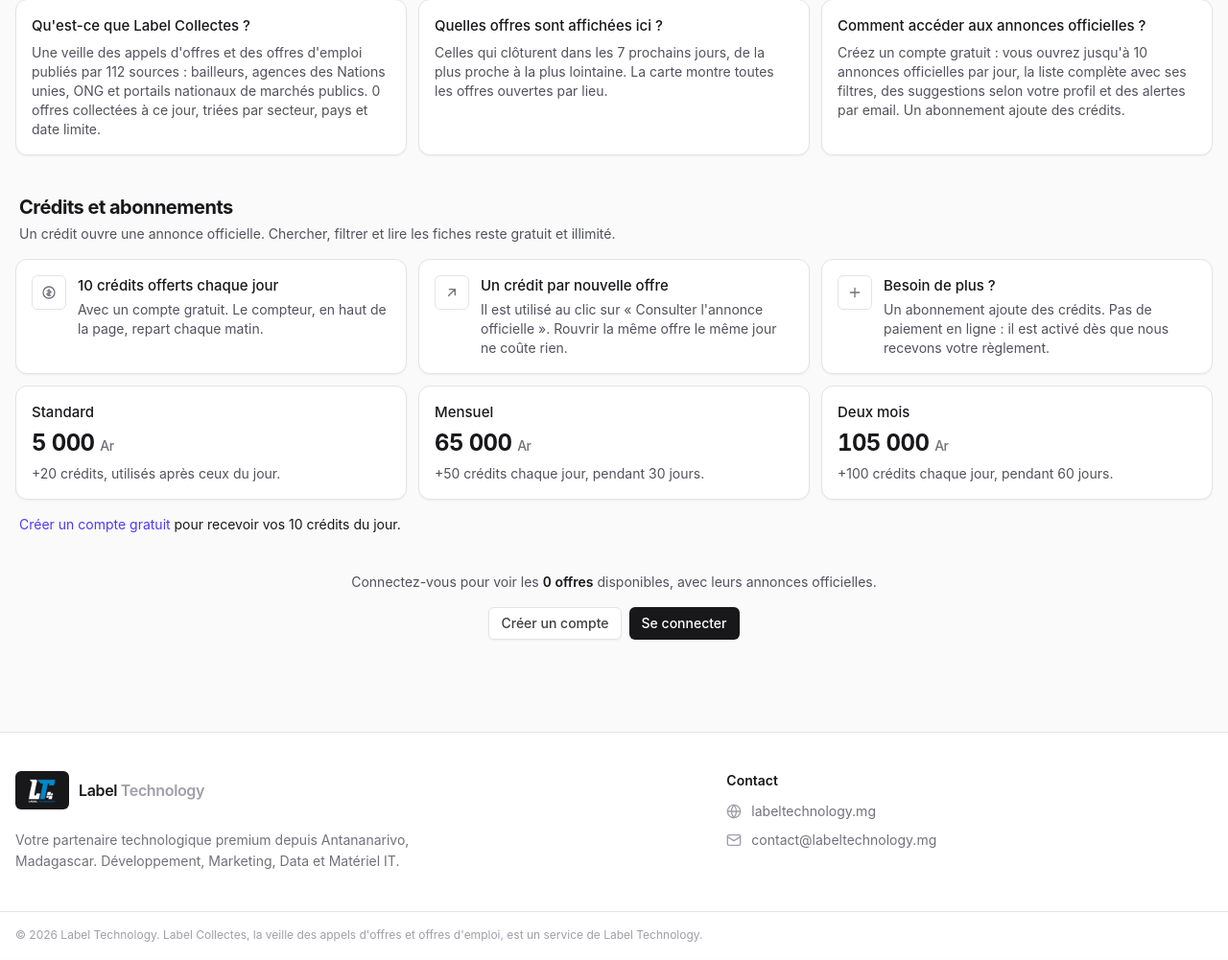
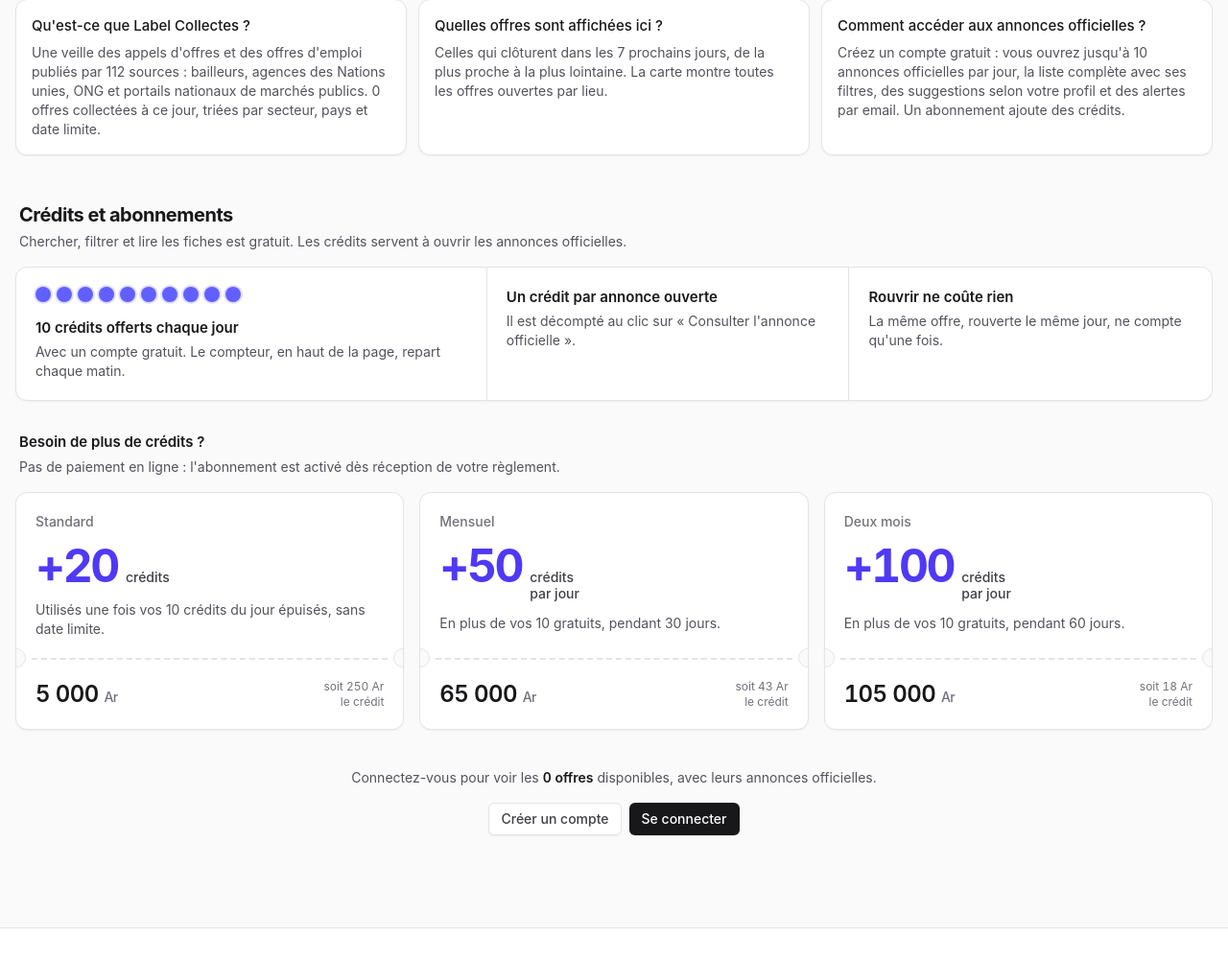
Before and after one commit to bry4ng4rrix/appels-offre, a Django app: page / in a window 1280 px wide. Shown: the part 658-1659 px from the top of the page at 96% size. Run offline with Django 5.2, Linux system fonts and the light colour scheme; data comes from the database, SQL or seed files in the repository; data that the repository does not hold is empty; parts of the project's set-up code (start-up, migrations or seed data) failed here and were passed over.

Commit message:
modifications de frontend

```diff
--- a/apps/offres/models.py
+++ b/apps/offres/models.py
@@ -680,10 +680,10 @@ class Plan(models.Model):
         return f"{self.nom} ({self.prix:,} Ar)".replace(",", " ")
 
     @property
-    def resume(self) -> str:
-        texte = (f"+{self.credits} crédits chaque jour" if self.par_jour
-                 else f"+{self.credits} crédits, utilisés après ceux du jour")
-        return texte + (f", pendant {self.duree_jours} jours." if self.duree_jours else ".")
+    def prix_credit(self) -> int:
+        """Coût d'un crédit, pour comparer les plans (Ar, arrondi)."""
+        total = self.credits * ((self.duree_jours or 1) if self.par_jour else 1)
+        return round(self.prix / total) if total else 0
 
 
 class Abonnement(models.Model):
--- a/templates/offres/_credits_explications.html
+++ b/templates/offres/_credits_explications.html
@@ -1,53 +1,37 @@
-{% load humanize %}{% comment %}Credits et plans : sous la FAQ de l'accueil et sous « Lire la carte ».
-Les plans viennent de l'admin (modele Plan) ; rien n'est ecrit en dur ici sauf le principe.{% endcomment %}
-<section class="mt-10" aria-labelledby="t-credits">
+{% comment %}Credits et plans : sous la FAQ de l'accueil et sous « Lire la carte ».
+Les plans viennent de l'admin (modele Plan) ; seul le principe est ecrit ici.{% endcomment %}
+<section class="mt-12" aria-labelledby="t-credits">
   <h2 id="t-credits" class="px-1 text-xl font-bold tracking-tight">Crédits et abonnements</h2>
-  <p class="mt-1 px-1 text-sm text-zinc-600 dark:text-zinc-400">Un crédit ouvre une annonce officielle. Chercher, filtrer et lire les fiches reste gratuit et illimité.</p>
+  <p class="mt-1 max-w-2xl px-1 text-sm text-zinc-600 dark:text-zinc-400">Chercher, filtrer et lire les fiches est gratuit. Les crédits servent à ouvrir les annonces officielles.</p>
 
-  <div class="mt-4 grid gap-3 md:grid-cols-3">
-    <div class="carte flex gap-3 p-4">
-      <span class="grid size-9 shrink-0 place-items-center rounded-md border border-zinc-200 text-zinc-500 dark:border-zinc-800 dark:text-zinc-400" aria-hidden="true">
-        <svg class="size-4" viewBox="0 0 24 24" fill="none" stroke="currentColor" stroke-width="2" stroke-linecap="round" stroke-linejoin="round"><circle cx="12" cy="12" r="9"/><path d="M12 7v10M9.5 9.5h3.75a1.75 1.75 0 0 1 0 3.5h-2.5a1.75 1.75 0 0 0 0 3.5H14.5"/></svg>
-      </span>
-      <div>
-        <h3 class="text-[15px] font-medium">{{ gratuits }} crédits offerts chaque jour</h3>
-        <p class="mt-1 text-sm text-zinc-600 dark:text-zinc-400">Avec un compte gratuit. Le compteur, en haut de la page, repart chaque matin.</p>
+  <div class="carte mt-4 grid divide-y divide-zinc-200 md:grid-cols-[1.3fr_1fr_1fr] md:divide-x md:divide-y-0 dark:divide-zinc-800">
+    <div class="p-5">
+      <div class="flex flex-wrap gap-1.5" aria-hidden="true">
+        {% for _ in "0123456789" %}<span class="size-4 rounded-full bg-indigo-500 ring-2 ring-indigo-500/20 dark:bg-indigo-400 dark:ring-indigo-400/20"></span>{% endfor %}
       </div>
+      <h3 class="mt-4 text-[15px] font-semibold">{{ gratuits }} crédits offerts chaque jour</h3>
+      <p class="mt-1 text-sm text-zinc-600 dark:text-zinc-400">Avec un compte gratuit. Le compteur, en haut de la page, repart chaque matin.</p>
     </div>
-    <div class="carte flex gap-3 p-4">
-      <span class="grid size-9 shrink-0 place-items-center rounded-md border border-zinc-200 text-zinc-500 dark:border-zinc-800 dark:text-zinc-400" aria-hidden="true">
-        <svg class="size-4" viewBox="0 0 24 24" fill="none" stroke="currentColor" stroke-width="2" stroke-linecap="round" stroke-linejoin="round"><path d="M7 17 17 7M8 7h9v9"/></svg>
-      </span>
-      <div>
-        <h3 class="text-[15px] font-medium">Un crédit par nouvelle offre</h3>
-        <p class="mt-1 text-sm text-zinc-600 dark:text-zinc-400">Il est utilisé au clic sur « Consulter l'annonce officielle ». Rouvrir la même offre le même jour ne coûte rien.</p>
-      </div>
+    <div class="p-5">
+      <h3 class="text-[15px] font-semibold">Un crédit par annonce ouverte</h3>
+      <p class="mt-1 text-sm text-zinc-600 dark:text-zinc-400">Il est décompté au clic sur « Consulter l'annonce officielle ».</p>
     </div>
-    <div class="carte flex gap-3 p-4">
-      <span class="grid size-9 shrink-0 place-items-center rounded-md border border-zinc-200 text-zinc-500 dark:border-zinc-800 dark:text-zinc-400" aria-hidden="true">
-        <svg class="size-4" viewBox="0 0 24 24" fill="none" stroke="currentColor" stroke-width="2" stroke-linecap="round" stroke-linejoin="round"><path d="M12 5v14M5 12h14"/></svg>
-      </span>
-      <div>
-        <h3 class="text-[15px] font-medium">Besoin de plus ?</h3>
-        <p class="mt-1 text-sm text-zinc-600 dark:text-zinc-400">Un abonnement ajoute des crédits. Pas de paiement en ligne : il est activé dès que nous recevons votre règlement.</p>
-      </div>
+    <div class="p-5">
+      <h3 class="text-[15px] font-semibold">Rouvrir ne coûte rien</h3>
+      <p class="mt-1 text-sm text-zinc-600 dark:text-zinc-400">La même offre, rouverte le même jour, ne compte qu'une fois.</p>
     </div>
   </div>
 
   {% if plans %}
-  <div class="mt-3 grid gap-3 sm:grid-cols-2 lg:grid-cols-3">
-    {% for plan in plans %}
-      <div class="carte flex flex-col p-4">
-        <h3 class="text-[15px] font-medium">{{ plan.nom }}</h3>
-        <p class="mt-1 text-2xl font-bold tracking-tight tabular-nums">{{ plan.prix|intcomma }} <span class="text-sm font-medium text-zinc-500">Ar</span></p>
-        <p class="mt-1.5 flex-1 text-sm text-zinc-600 dark:text-zinc-400">{{ plan.resume }}</p>
-      </div>
-    {% endfor %}
-  </div>
+    <h3 class="mt-8 px-1 text-[15px] font-semibold">Besoin de plus de crédits ?</h3>
+    <p class="mt-1 max-w-2xl px-1 text-sm text-zinc-600 dark:text-zinc-400">Pas de paiement en ligne : l'abonnement est activé dès réception de votre règlement.</p>
+    <div class="mt-4 grid gap-4 sm:grid-cols-2 lg:grid-cols-3">
+      {% for plan in plans %}{% include "offres/_ticket_plan.html" %}{% endfor %}
+    </div>
   {% endif %}
 
-  {% if not user.is_staff %}<p class="mt-4 px-1 text-sm">
-    {% if not user.is_authenticated %}<a class="lien" href="{% url 'account_signup' %}">Créer un compte gratuit</a> pour recevoir vos {{ gratuits }} crédits du jour.
-    {% elif not user.is_staff %}<a class="lien" href="{% url 'web-abonnement' %}">Choisir un abonnement →</a>{% endif %}
-  </p>{% endif %}
+  {# Visiteurs : la vitrine et l'en-tete proposent deja l'inscription. #}
+  {% if user.is_authenticated and not user.is_staff %}
+    <a class="btn btn-primaire mt-6 h-9" href="{% url 'web-abonnement' %}">Choisir un abonnement</a>
+  {% endif %}
 </section>
--- /dev/null
+++ b/templates/offres/_ticket_plan.html
@@ -0,0 +1,26 @@
+{% load humanize %}{% comment %}Un plan en forme de ticket : en haut ce qu'on obtient, sous la ligne
+perforee le prix et le cout d'un credit. Les encoches prennent la couleur du fond de page.
+`action` : bouton « Demander » (page Abonnement, dans un <form>).{% endcomment %}
+<div class="carte flex h-full flex-col overflow-hidden">
+  <div class="flex-1 p-5">
+    <h3 class="text-sm font-medium text-zinc-500 dark:text-zinc-400">{{ plan.nom }}</h3>
+    <p class="mt-3 flex items-baseline gap-2">
+      <span class="text-5xl font-bold leading-none tracking-tighter text-indigo-600 tabular-nums dark:text-indigo-400">+{{ plan.credits }}</span>
+      <span class="text-sm font-medium leading-tight text-zinc-700 dark:text-zinc-300">crédits{% if plan.par_jour %}<br>par jour{% endif %}</span>
+    </p>
+    <p class="mt-3 text-sm text-zinc-600 dark:text-zinc-400">
+      {% if plan.par_jour %}En plus de vos {{ gratuits }} gratuits{% if plan.duree_jours %}, pendant {{ plan.duree_jours }} jours{% endif %}.
+      {% else %}Utilisés une fois vos {{ gratuits }} crédits du jour épuisés{% if plan.duree_jours %}, pendant {{ plan.duree_jours }} jours{% else %}, sans date limite{% endif %}.{% endif %}
+    </p>
+  </div>
+  <div class="relative" aria-hidden="true">
+    <span class="absolute -left-2.5 -top-2.5 size-5 rounded-full border border-zinc-200 bg-zinc-50 dark:border-zinc-800 dark:bg-zinc-950"></span>
+    <span class="absolute -right-2.5 -top-2.5 size-5 rounded-full border border-zinc-200 bg-zinc-50 dark:border-zinc-800 dark:bg-zinc-950"></span>
+    <div class="mx-4 border-t-2 border-dashed border-zinc-200 dark:border-zinc-800"></div>
+  </div>
+  <div class="flex items-end justify-between gap-3 p-5">
+    <p class="text-2xl font-semibold tracking-tight tabular-nums">{{ plan.prix|intcomma }}&nbsp;<span class="text-sm font-medium text-zinc-500">Ar</span></p>
+    <p class="text-right text-xs text-zinc-500 tabular-nums dark:text-zinc-400">soit {{ plan.prix_credit|intcomma }}&nbsp;Ar<br>le crédit</p>
+  </div>
+  {% if action %}<div class="px-5 pb-5"><button type="submit" class="btn btn-primaire h-9 w-full justify-center">Demander ce plan</button></div>{% endif %}
+</div>
```
Also changed, not shown: apps/offres/tests/test_consultations.py (+2 -1 lines), templates/offres/abonnement.html (+2 -7 lines).
